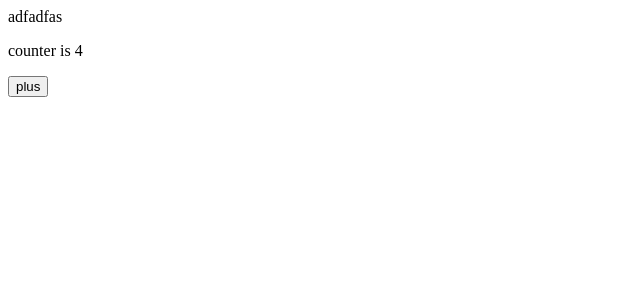
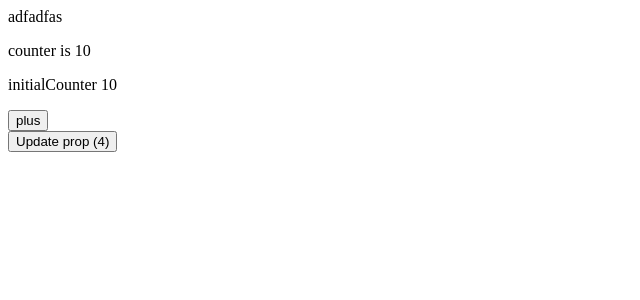
Before and after one commit to mohamadrzfatery/vue-training, a Nuxt app: page / in a window 1280 px wide. Shown: the top 300 px of the page, without its empty margins (0-640 px from the left). Built offline with nearby package versions, Linux system fonts and the light colour scheme.

Commit message:
add initial default value

```diff
--- a/components/HomeCounter.vue
+++ b/components/HomeCounter.vue
@@ -1,6 +1,7 @@
 <template>
   <div>
     <p>counter is {{ counter }}</p>
+    <p>initialCounter {{ initialCounter }}</p>
     <button @click="counter++">plus</button>
   </div>
 </template>
@@ -8,9 +9,15 @@
 <script>
 export default {
   props: {
+    defaultInitialValue: {
+      type: Number,
+      require: true,
+    },
     initialCounter: {
       type: Number,
-      required: true,
+      default() {
+        return this.defaultInitialValue
+      },
     },
   },
   data() {
--- a/pages/index.vue
+++ b/pages/index.vue
@@ -1,7 +1,8 @@
 <template>
   <div>
     <home-header></home-header>
-    <home-counter :initial-counter="initial" />
+    <home-counter :defaultInitialValue="10" />
+    <button @click="initial++">Update prop ({{ initial }})</button>
   </div>
 </template>
 
```
